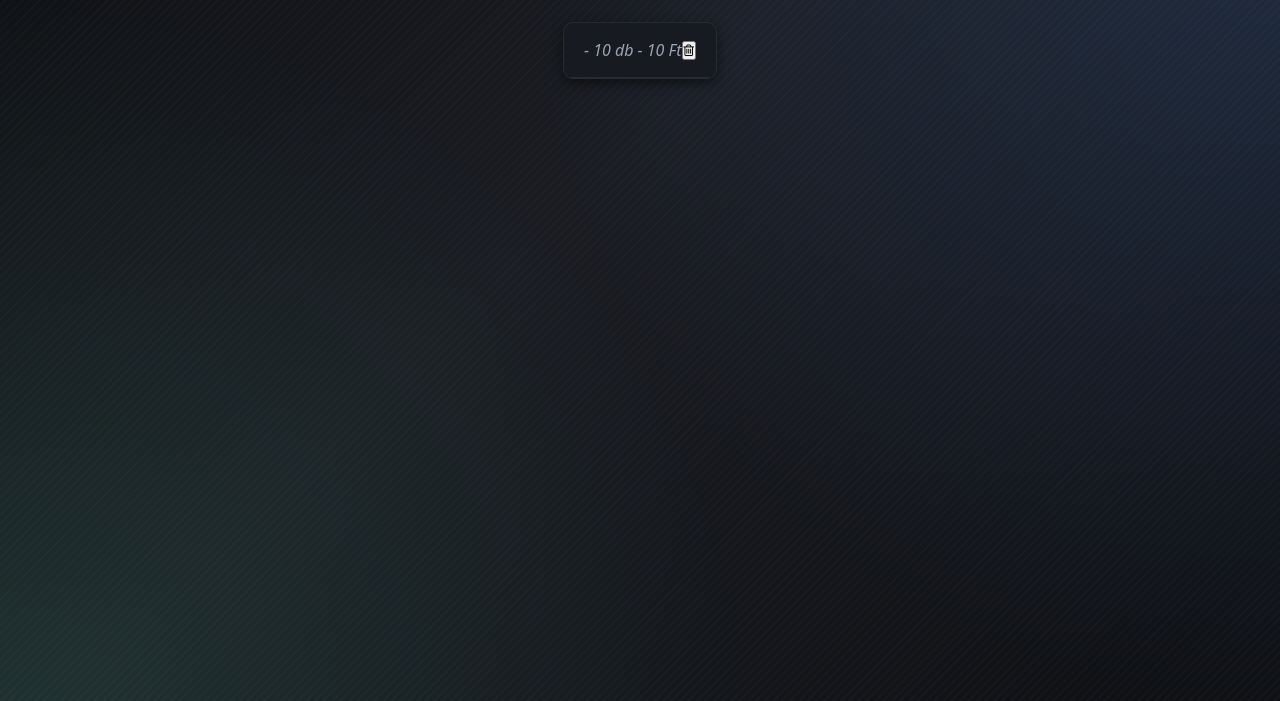
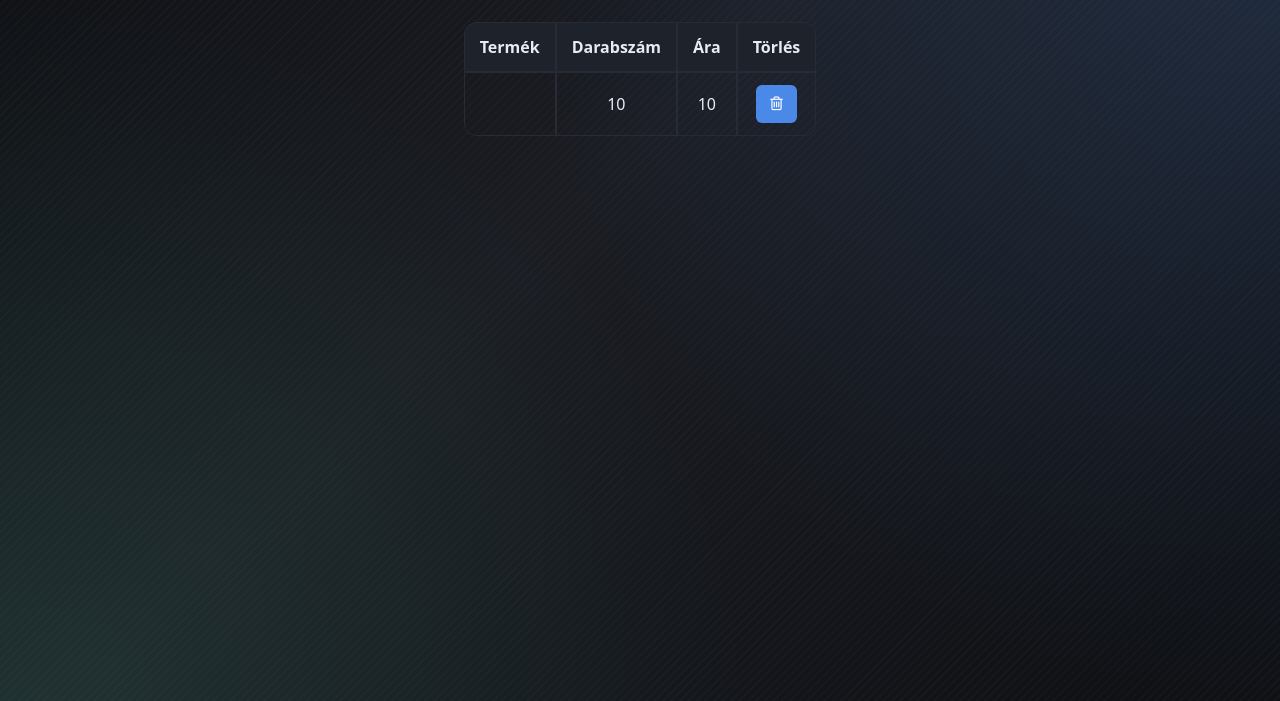
Before and after one commit to mzsl03/webshop, a Django app: template core_webshop/phoneshop/templates/cart.html in a window 1280 px wide. Shown: the part 53-754 px from the top of the page. Run offline with Django 5.2, Linux system fonts and the light colour scheme; the template is opened without the code that fills it: values that come from a table or form of the project are taken from there, others are empty; tables that the repository leaves empty hold one stand-in row (values such as "Sample post"); data that the repository does not hold is empty.

Commit message:
style: added new layout and styling to cart page

```diff
--- a/core_webshop/phoneshop/static/css/cart.css
+++ b/core_webshop/phoneshop/static/css/cart.css
@@ -1,41 +1,81 @@
-h2 {
-    text-align: center;
-    font-size: 1.8rem;
-    margin-bottom: 20px;
-    color: var(--brand);
-    text-shadow: 0 2px 6px rgba(91, 156, 255, 0.3);
+.cart-container {
+    padding: 20px;
+    max-width: 1200px;
+    margin: 0 auto;
+    background: var(--panel);
+    border: 1px solid var(--border);
+    border-radius: 12px;
+    box-shadow: 0 4px 10px rgba(0, 0, 0, 0.4);
 }
 
 .cart-list {
-    list-style: none;
-    padding: 0;
-    max-width: 600px;
-    margin: 0 auto;
-    background: var(--panel);
-    border: 1px solid var(--border);
-    border-radius: 10px;
-    box-shadow: 0 4px 12px rgba(0, 0, 0, 0.5);
+    width: 100%;
+    border-collapse: separate;
+    border-spacing: 0;
+    border-radius: 12px;
+    color: var(--text);
+    text-align: center;
     overflow: hidden;
-    align-self: flex-start;
 }
 
-.cart-list li {
-    padding: 15px 20px;
-    border-bottom: 1px solid var(--border);
-    display: flex;
-    justify-content: space-between;
-    align-items: center;
-    color: var(--text);
-    font-size: 1rem;
-    transition: background 0.2s ease;
+.cart-list th,
+.cart-list td {
+    padding: 12px 15px;
+    text-align: center;
+    vertical-align: center;
+    border: 1px solid var(--border);
 }
 
-.cart-list li:hover {
-    background: rgba(91, 156, 255, 0.1);
+.cart-list th {
+    background-color: #1e222a;
+    -moz-border-radius-topleft: 12px;
+    color: var(--text);
+    font-weight: bold;
 }
 
-.cart-list li:only-child {
-    text-align: center;
-    color: var(--muted);
-    font-style: italic;
+.cart-list tr:hover {
+    background-color: rgba(91, 156, 255, 0.05);
 }
+
+.cart-list tr:first-child th:first-child {
+    border-top-left-radius: 12px;
+}
+
+.cart-list tr:first-child th:last-child {
+    border-top-right-radius: 12px;
+}
+
+.cart-list tr:last-child td:first-child {
+    border-bottom-left-radius: 12px;
+}
+
+.cart-list tr:last-child td:last-child {
+    border-bottom-right-radius: 12px;
+}
+
+.delete-item {
+
+
+    background: #4a89e8;
+    color: white;
+    padding: 10px 14px;
+    border: none;
+    border-radius: 6px;
+    cursor: pointer;
+    transition: background 0.2s ease;
+    font-size: 1rem;
+
+}
+
+.delete-item:hover {
+    background: var(--brand);
+}
+
+
+@media (max-width: 768px) {
+    .cart-list th,
+    .cart-list td {
+        padding: 8px;
+        font-size: 0.9rem;
+    }
+}
--- a/core_webshop/phoneshop/templates/cart.html
+++ b/core_webshop/phoneshop/templates/cart.html
@@ -4,17 +4,35 @@
 
 {% block extra_css %}
     <link rel="stylesheet" href="https://cdnjs.cloudflare.com/ajax/libs/font-awesome/4.7.0/css/font-awesome.min.css">
-	<link rel="stylesheet" href="{% static 'css/cart.css' %}">
+    <link rel="stylesheet" href="{% static 'css/cart.css' %}">
 {% endblock %}
 
 {% block main %}
-    <ul class="cart-list">
-    {% for item in cart_items %}
-        <li id="{{ item.id }}">{{ item.product.name }} - {{ item.quantity }} db - {{ item.price }} Ft   <button class="delete-item" data-item-id="{{ item.id }}"><i class="fa fa-trash-o"></i></button></li>
-    {% empty %}
-        <li>A kosár üres.</li>
-    {% endfor %}
-    </ul>
-
+    <div id="cart-container">
+        <table class="cart-list">
+            <tr class="cart-header">
+                <th>Termék</th>
+                <th>Darabszám</th>
+                <th>Ára</th>
+                <th>Törlés</th>
+            </tr>
+            {% if cart_items %}
+                {% for item in cart_items %}
+                    <tr class="cart-items">
+                        <td>{{ item.product }}</td>
+                        <td>{{ item.quantity }}</td>
+                        <td>{{ item.price }}</td>
+                        <td>
+                            <button class="delete-item" data-item-id="{{ item.id }}"><i class="fa fa-trash-o"></i>
+                            </button>
+                        </td>
+                    </tr>
+                {% endfor %}
+            {% else %}
+                <tr class="cart-items">
+                <td colspan="4">A kosár üres</td>
+            {% endif %}
+        </table>
+    </div>
     <script src="{% static 'js/cart_delete.js' %}"></script>
 {% endblock %}
```
